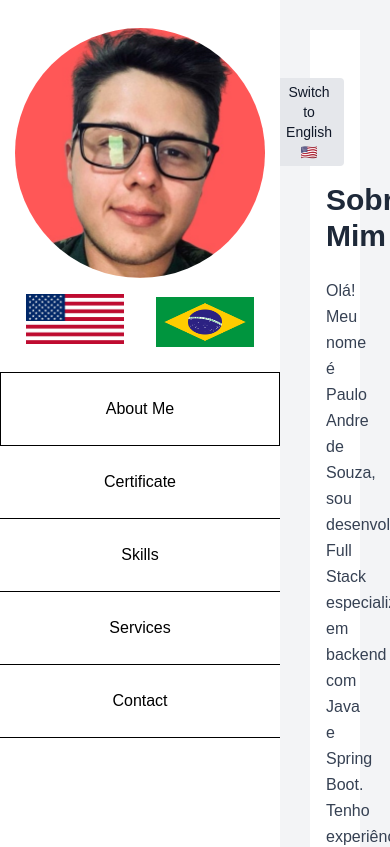
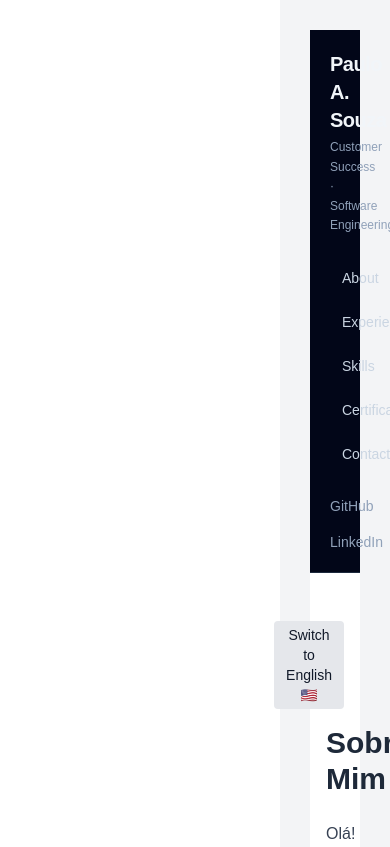
Before and after one commit to PauloSouza123/Portf-lio, a Next.js app: page / in a window 390 px wide. Shown: the top 847 px of the page. Built offline with nearby package versions, Linux system fonts and the light colour scheme.

Commit message:
feat: responsive professional portfolio navigation

```diff
--- a/src/app/sidebar/Sidebar.tsx
+++ b/src/app/sidebar/Sidebar.tsx
@@ -1,70 +1,53 @@
-import Image from "next/image";
 import Link from "next/link";
 
+const navigation = [
+  { href: "/", label: "About" },
+  { href: "/main/services", label: "Experience" },
+  { href: "/main/skills", label: "Skills" },
+  { href: "/main/certificate", label: "Certifications" },
+  { href: "/main/contact", label: "Contact" },
+];
+
 export default function Sidebar() {
-    return (
-        <div className="w-[280px] h-screen text-black text-center fixed left-0 top-0">
-
-            <section className="w-full h-full bg-white">
-
-                <div className="sidebar-content flex flex-wrap">
-                    <div className="sidebar-image w-full  py-[10%] flex justify-center flex-wrap">
-                        <div className=" w-full h-[250px] block mx-auto flex justify-center">
-                                <Image
-                                    src="/images/me.jpeg"
-                                    alt="Eu mesmo"
-                                    width={100}
-                                    height={100}
-                                    className="w-[250px] h-[250px] bg-gray-500 rounded-full"
-                                />
-                        </div>
-                        <div className="flex flex-row items-center h-[50px] w-full justify-center mt-4">
-                            <div className="w-[35%] h-[50px] mr-4 bg-gray-500">
-                                <Image
-                                    src="/images/Flag-United-States-of-America.jpg"
-                                    alt="Bandeira dos EUA"
-                                    width={100}
-                                    height={100}
-                                    className="max-h-[50px]"
-                                />
-                            </div>
-                            <div className="w-[35%] h-[50px] max-h-[45px] ml-4 bg-gray-500">
-                                <Image
-                                    src="/images/Flag_of_Brazil.svg.png"
-                                    alt="Bandeira do Brasil"
-                                    width={100}
-                                    height={100}
-                                    className="max-h-[50px]"
-                                />
-                            </div>
-                        </div>
-                    </div>
-
-                    <div className="sidebar-links w-full h-screen ">
-
-                        <nav className="flex flex-col">
-                            <Link className="border py-6" href="/main/about">
-                                About Me
-                            </Link>
-                            <Link className="border-b py-6" href="/main/certificate">
-                                Certificate
-                            </Link>
-                            <Link className="border-b py-6" href="/main/skills">
-                                Skills
-                            </Link>
-                            <Link className="border-b py-6" href="/main/services">
-                                Services
-                            </Link>
-                            <Link className="border-b py-6" href="/main/contact">
-                                Contact
-                            </Link>
-                        </nav>
-                    </div>
-                </div>
-
-
-            </section>
-
+  return (
+    <aside className="w-full border-b border-slate-800 bg-slate-950 text-slate-100 md:fixed md:inset-y-0 md:left-0 md:z-20 md:w-[260px] md:border-b-0 md:border-r">
+      <div className="flex flex-col gap-6 px-5 py-5 md:h-full md:px-6 md:py-10">
+        <Link href="/" className="block" aria-label="Paulo Andre de Souza, home">
+          <span className="block text-xl font-bold tracking-tight">Paulo A. Souza</span>
+          <span className="mt-1 block text-xs leading-relaxed text-slate-400">
+            Customer Success · Software Engineering
+          </span>
+        </Link>
+        <nav aria-label="Portfolio navigation" className="flex flex-wrap gap-2 md:flex-col">
+          {navigation.map((item) => (
+            <Link
+              key={item.href}
+              href={item.href}
+              className="rounded-lg px-3 py-2 text-sm font-medium text-slate-300 transition hover:bg-slate-800 hover:text-white focus-visible:outline focus-visible:outline-2 focus-visible:outline-offset-2 focus-visible:outline-sky-400"
+            >
+              {item.label}
+            </Link>
+          ))}
+        </nav>
+        <div className="flex flex-wrap gap-4 text-sm text-slate-400 md:mt-auto">
+          <a
+            href="https://github.com/PauloSouza123"
+            target="_blank"
+            rel="noopener noreferrer"
+            className="hover:text-white"
+          >
+            GitHub
+          </a>
+          <a
+            href="https://www.linkedin.com/in/paulo-souza-896242328/"
+            target="_blank"
+            rel="noopener noreferrer"
+            className="hover:text-white"
+          >
+            LinkedIn
+          </a>
         </div>
-    );
+      </div>
+    </aside>
+  );
 }
```
